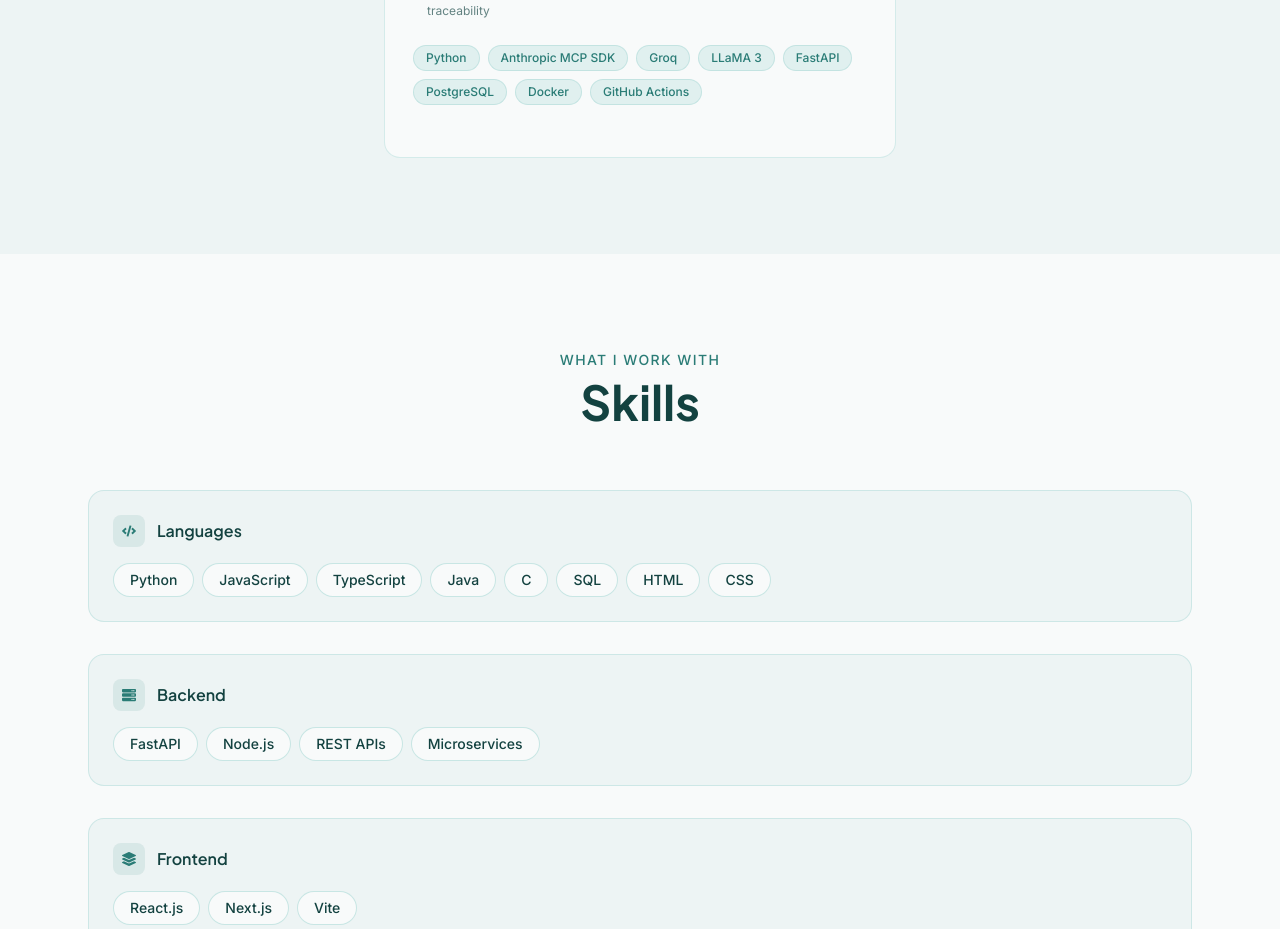
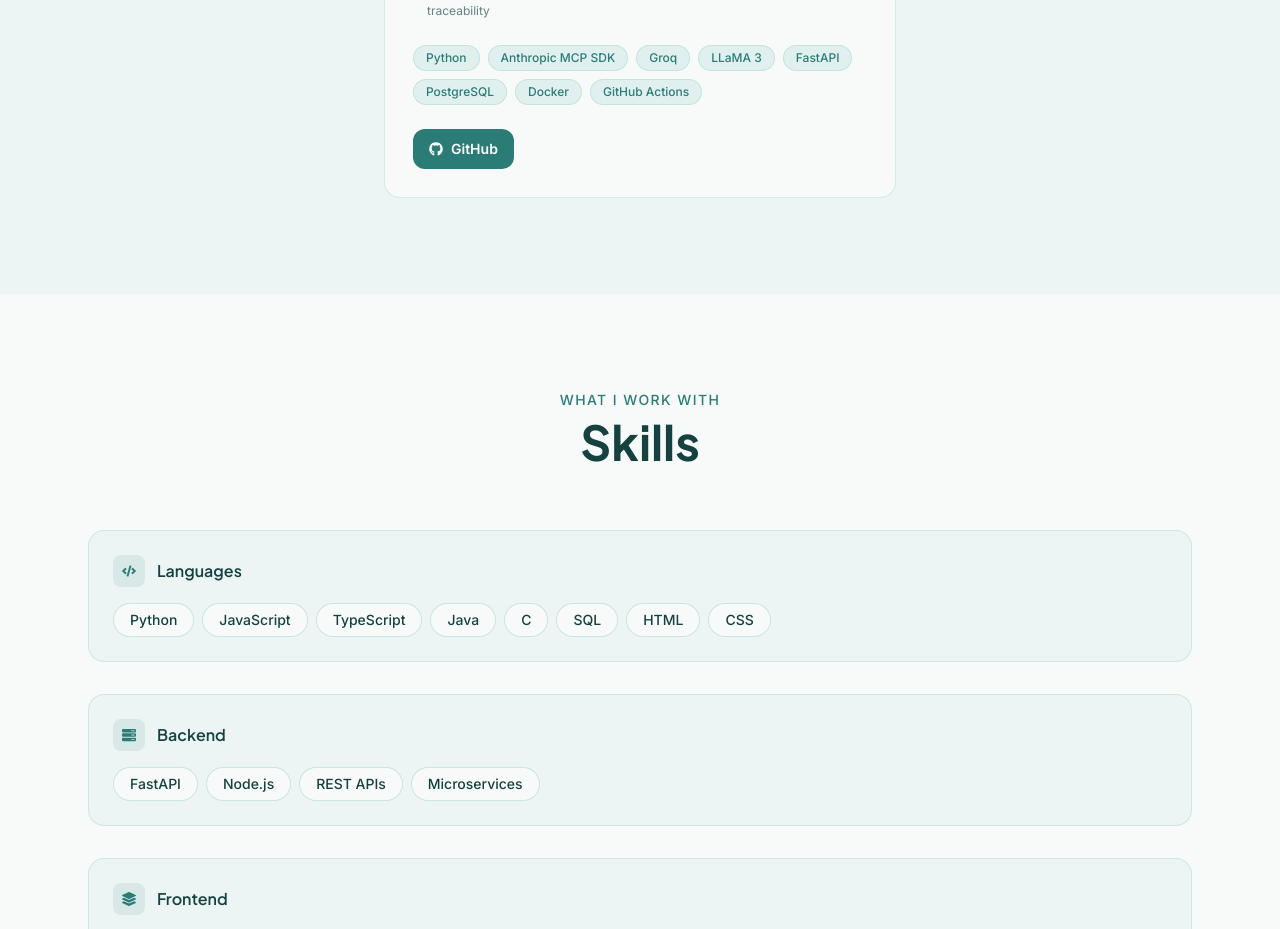
Before and after one commit to chigurupatiakhil5/portfolio, a Next.js app: page / in a window 1280 px wide. Shown: the part 4060-4989 px from the top of the page. Built offline with nearby package versions, Linux system fonts and the light colour scheme.

Commit message:
feat: add GitHub link to Autonomous MCP Agent project card
The project is complete and pushed: github.com/chigurupatiakhil5/mcp-tool-agent

```diff
--- a/src/components/Projects.jsx
+++ b/src/components/Projects.jsx
@@ -80,7 +80,7 @@ const projects = [
       "Every agent decision and tool call logged and persisted in PostgreSQL for full traceability",
     ],
     stack: ["Python", "Anthropic MCP SDK", "Groq", "LLaMA 3", "FastAPI", "PostgreSQL", "Docker", "GitHub Actions"],
-    github: null,
+    github: "https://github.com/chigurupatiakhil5/mcp-tool-agent",
     live:   null,
     badge:  null,
   },
```
